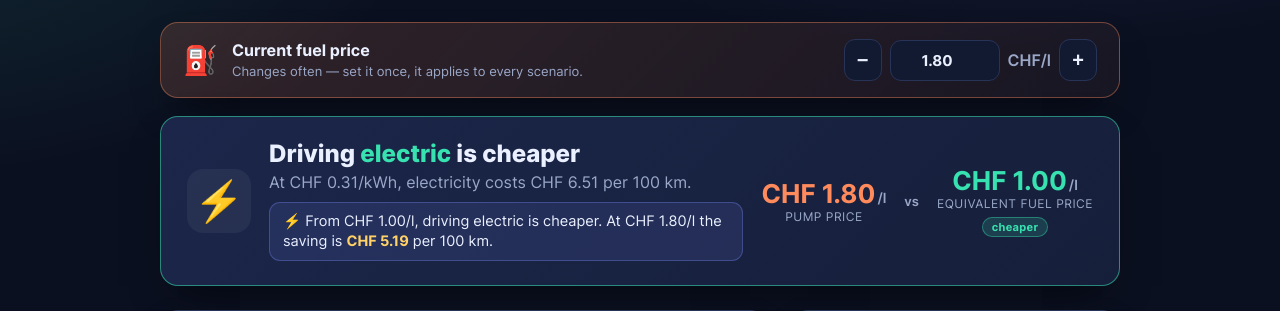
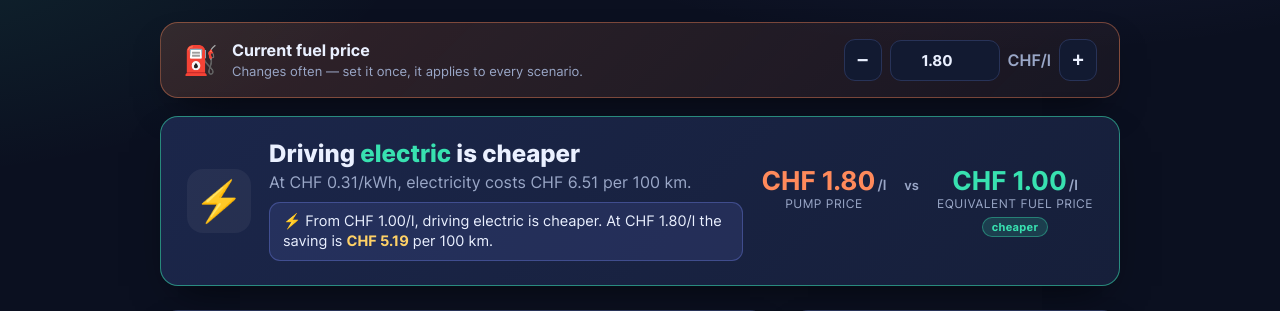
Before and after one commit to rjo3510/phev-sweetspot, a FastAPI app: page / in a window 1280 px wide. Shown: the part 202-513 px from the top of the page. Run offline with FastAPI, Linux system fonts and the light colour scheme; data comes from the database, SQL or seed files in the repository.

Commit message:
UI: align the two verdict price numbers on a shared baseline
The "cheaper" tag made one stat column taller; with align-items:center the two
prices ended up at different heights. Use align-items:baseline so both numbers
(and "vs") sit on one line and the tag just hangs below.

Co-Authored-By: Claude Opus 4.8 (1M context) <noreply@anthropic.com>

```diff
--- a/app/static/css/styles.css
+++ b/app/static/css/styles.css
@@ -158,7 +158,9 @@ body:not(.is-editor) .editor-only { display: none !important; }
   color: var(--text); font-size: 14.5px; line-height: 1.35;
 }
 .verdict__rule b { color: var(--sweet); white-space: nowrap; }
-.verdict__stats { display: flex; align-items: center; gap: 18px; flex-wrap: wrap; }
+/* baseline so the two price numbers (and "vs") line up even when one column has
+   the extra "cheaper" tag below it. */
+.verdict__stats { display: flex; align-items: baseline; gap: 18px; flex-wrap: wrap; }
 .stat { text-align: right; }
 .stat--price { text-align: center; min-width: 120px; }
 .stat__num { font-size: 22px; font-weight: 700; white-space: nowrap; }
```
